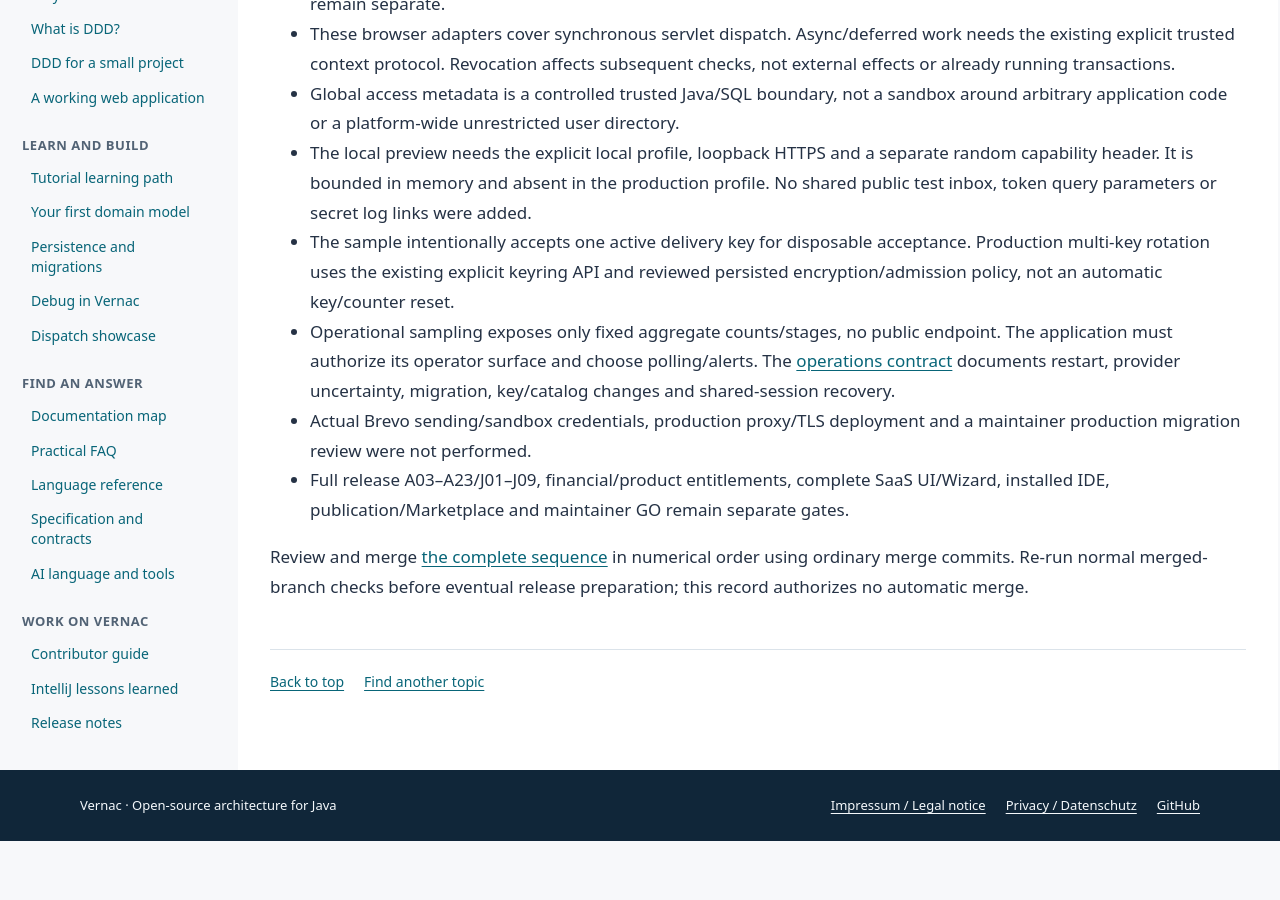
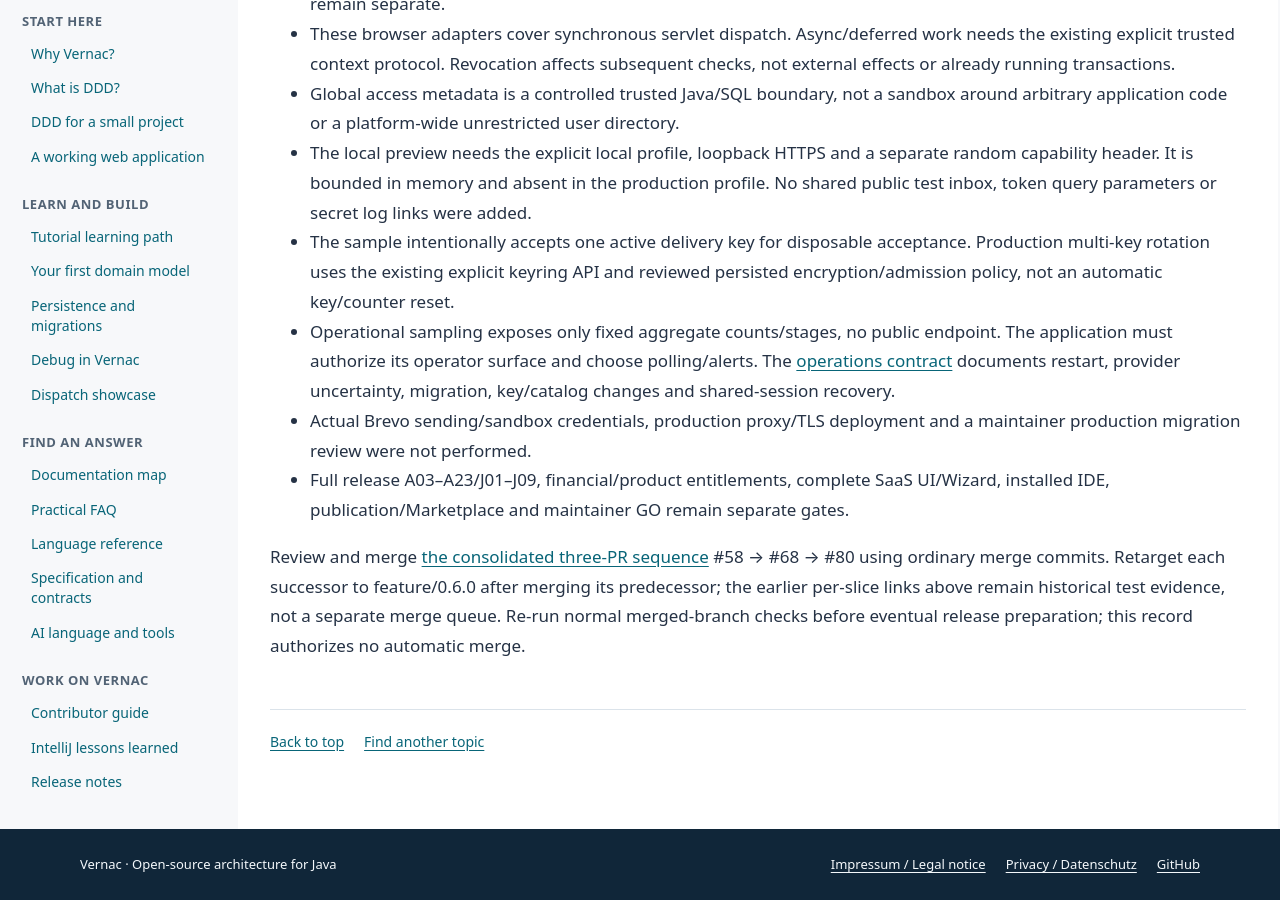
Before and after one commit to DannyReinhold/vernac, a Jekyll site: the page built from docs/development/identity-auth-acceptance-0.6.0.md, in a window 1280 px wide and 900 px high, scrolled down 3700 px. Built offline with Jekyll 4.4.1, drawn with Linux system fonts in a browser that asks for light colours; before the commit the page ends 4541 px from its top, so only the background shows below that.

Commit message:
docs: align identity acceptance with consolidated review order

```diff
--- a/docs/development/identity-auth-acceptance-0.6.0.md
+++ b/docs/development/identity-auth-acceptance-0.6.0.md
@@ -111,6 +111,8 @@ CI. There are no uncommitted local deliverables required to reproduce this serie
 - Full release A03–A23/J01–J09, financial/product entitlements, complete SaaS UI/Wizard,
   installed IDE, publication/Marketplace and maintainer GO remain separate gates.
 
-Review and merge [the complete sequence](identity-auth-review-series-0.6.0.md) in
-numerical order using ordinary merge commits. Re-run normal merged-branch checks
+Review and merge [the consolidated three-PR sequence](identity-auth-review-series-0.6.0.md)
+#58 → #68 → #80 using ordinary merge commits. Retarget each successor to
+feature/0.6.0 after merging its predecessor; the earlier per-slice links above remain
+historical test evidence, not a separate merge queue. Re-run normal merged-branch checks
 before eventual release preparation; this record authorizes no automatic merge.
```
